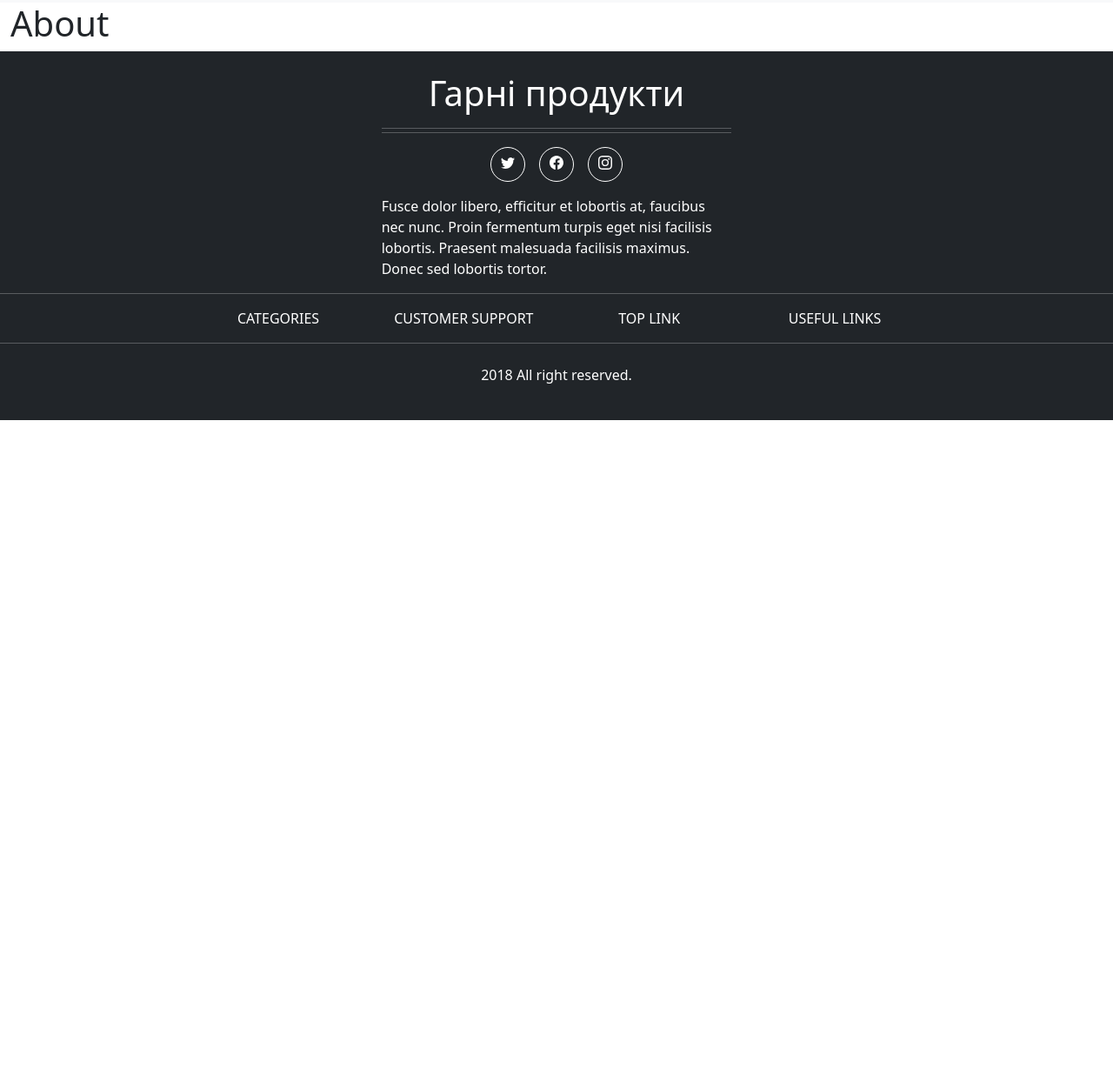
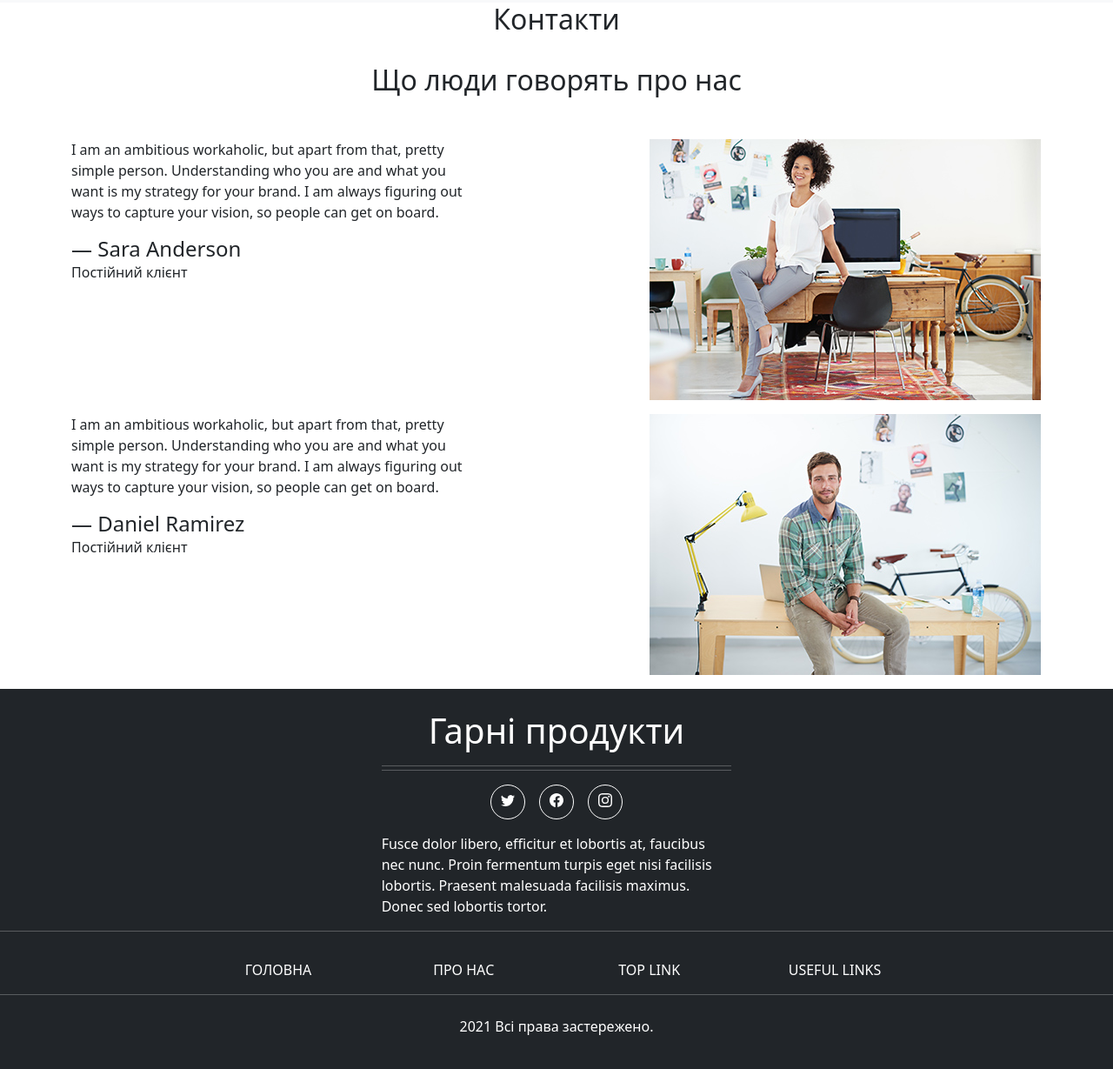
Before and after one commit to ihorlt/web_site_business_shop, a plain HTML site: page about.html in a window 1280 px wide. Shown: the part 53-1282 px from the top of the page at 87% size. Before the commit the page ends 800 px from the top, so only its background shows below. Drawn offline with Linux system fonts and the light colour scheme.

Commit message:
add about people say

```diff
--- a/about.html
+++ b/about.html
@@ -32,14 +32,51 @@
                 </div>
             </div>
         </nav>
+    </header>
 
+    <main>
         <section class="container-fluid">
-            <h1>About</h1>
+            <div class="row">
+                <div class="col-12">
+                    <h2 class="text-center">Контакти</h2>
+                </div>
+            </div>
         </section>
 
-    </header>
+        <section class="container mb-3">
+            <div class="row my-2 my-lg-4">
+                <div class="col-12">
+                    <h2 class="text-center mb-4">Що люди говорять про нас</h2>
+                </div>
+            </div>
+            <div class="row justify-content-between mb-3">
+                <div class="col-12 col-md-5">
+                    <blockquote class="mb-3">
+                        I am an ambitious workaholic, but apart from that, pretty simple person. Understanding who you are and what you want is my strategy for your brand. I am always figuring out ways to capture your vision, so people can get on board.
+                    </blockquote>
+                    <h4 class="mb-0">— Sara Anderson</h4>
+                    <span>Постійний клієнт</span>
+                </div>
+                <div class="col-12 col-md-5">
+                    <img src="img/about_img1.jpg" alt="">
+                </div>
+            </div>
 
-    <main></main>
+            <div class="row justify-content-between mb-3">
+                <div class="col-12 col-md-5">
+                    <blockquote class="mb-3">
+                        I am an ambitious workaholic, but apart from that, pretty simple person. Understanding who you are and what you want is my strategy for your brand. I am always figuring out ways to capture your vision, so people can get on board.
+                    </blockquote>
+                    <h4 class="mb-0">— Daniel Ramirez</h4>
+                    <span>Постійний клієнт</span>
+                </div>
+                <div class="col-12 col-md-5">
+                    <img src="img/about_img2.jpg" alt="">
+                </div>
+            </div>
+
+        </section>
+    </main>
 
     <footer class="container-fluid text-white bg-dark py-4">
         <div class="row justify-content-center">
@@ -86,18 +123,18 @@
             <hr>
         </div>
 
-        <div class="row justify-content-center">
-            <div class="col-10 col-sm-5 col-md-3 col-xl-2">
-                <p class="text-center">CATEGORIES</p>
+        <div class="row justify-content-center row-links my-2 my-md-3">
+            <div class="col-10 col-sm-5 col-md-3 col-xl-2 mb-2 mb-md-0">
+                <a class="text-center links" href="index.html">Головна</a>
+            </div>
+            <div class="col-10 col-sm-5 col-md-3 col-xl-2 mb-2 mb-md-0">
+                <a class="text-center links" href="about.html">Про нас</a>
+            </div>
+            <div class="col-10 col-sm-5 col-md-3 col-xl-2 mb-2 mb-md-0">
+                <a class="text-center links" href="#">TOP LINK</a>
             </div>
             <div class="col-10 col-sm-5 col-md-3 col-xl-2">
-                <p class="text-center">CUSTOMER SUPPORT</p>
-            </div>
-            <div class="col-10 col-sm-5 col-md-3 col-xl-2">
-                <p class="text-center">TOP LINK</p>
-            </div>
-            <div class="col-10 col-sm-5 col-md-3 col-xl-2">
-                <p class="text-center">USEFUL LINKS</p>
+                <a class="text-center links" href="#">USEFUL LINKS</a>
             </div>
         </div>
 
@@ -107,7 +144,7 @@
 
         <div class="row mt-2">
             <div class="col-12">
-                <p class="text-center">2018 All right reserved.</p>
+                <p class="text-center">2021 Всі права застережено.</p>
             </div>
         </div>
     </footer>
--- a/css/styles.css
+++ b/css/styles.css
@@ -38,3 +38,10 @@ ul.list-inline {
     left: 18%;
     transform: translateY(-50%);
 }
+
+footer .row-links .links {
+    text-decoration: none;
+    color: white;
+    text-transform: uppercase;
+    display: block;
+}
```
Also changed, not shown: index.html (+11 -11 lines), img/about_img1.jpg (added), img/about_img2.jpg (added).
